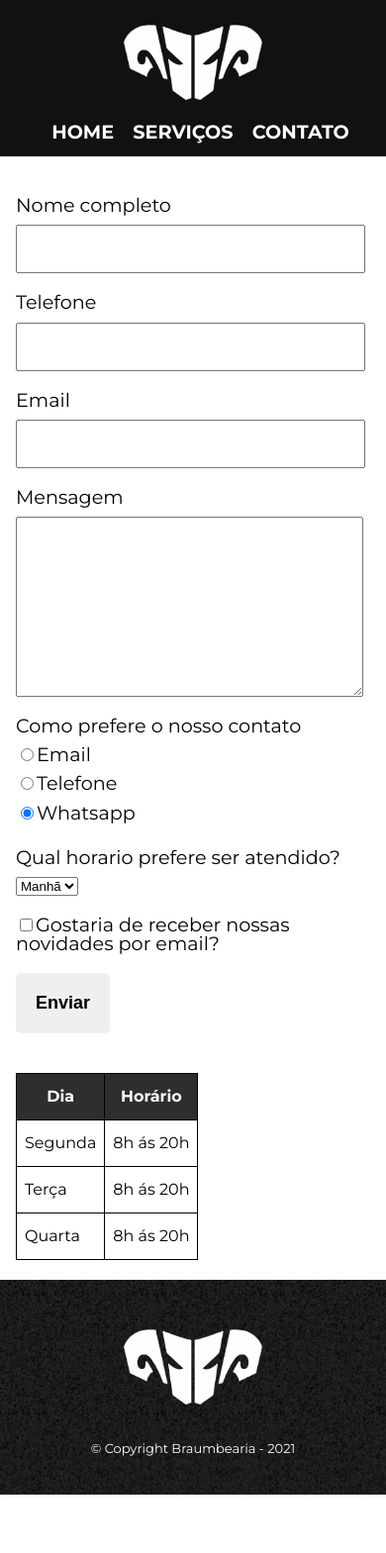
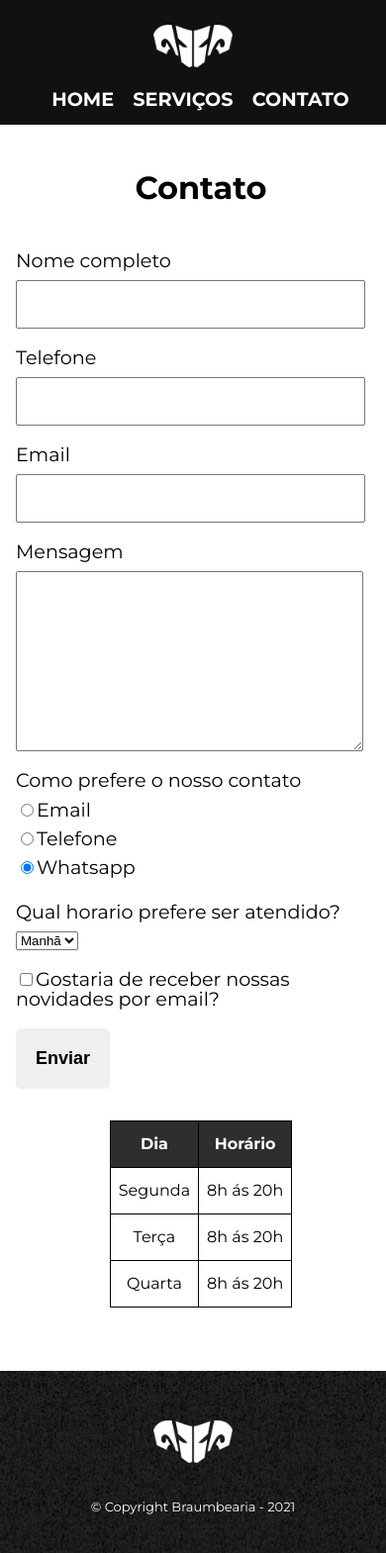
Before and after one commit to sou-carlos/braumbearia, a plain HTML site: page contato.html in a window 390 px wide. Shown: the whole page at 99% size. Before the commit the page ends 1510 px from the top, so only its background shows below. Drawn offline with Linux system fonts and the light colour scheme.

Commit message:
atualizações na parte de contato e no responsivo

```diff
--- a/contato.css
+++ b/contato.css
@@ -1,9 +1,12 @@
 main{
-margin-left: 2rem;
+    text-align: center;
+    align-items: center;
 }
 
 form{
-    margin: 40px 0;
+    margin:0;
+    display: inline-block;
+    text-align: left;
 }
 
 form label, form legend{
@@ -12,11 +15,15 @@ form label, form legend{
     margin-bottom: 10px;
 }
 
+.titulo-principal{
+    margin-bottom: 1rem;
+}
+
 .input-padrao{
     display: block;
     margin: 0 0 20px;
     padding: 15px 25px;
-    width: 30%;
+    width: 100%;
 }
 
 .checkbox{
@@ -47,7 +54,10 @@ form label, form legend{
 }
 
 table{
-    margin: 40px 0px 20px 0px ;
+    margin:auto ;
+    margin-top: 2rem;
+    margin-bottom: 4rem;
+
 }
 
 thead{
--- a/contato.html
+++ b/contato.html
@@ -32,6 +32,8 @@
     </header>
 
     <main>
+
+        <h2 class="titulo-principal">Contato</h2>
 
         <form action="" class="formulario">
             <label for="nome">Nome completo</label>
--- a/style.css
+++ b/style.css
@@ -1,9 +1,14 @@
+:root{
+    --cor-principal: #111;
+    --cor-secundaria: #00A0BA;
+}
+
 body{
     font-family: 'Montserrat', sans-serif;
 }
 
 header{
-    background: #111;
+    background: var(--cor-principal);
     padding: 15px 0px ;
 }
 
@@ -38,8 +43,8 @@ nav a {
 }
 
 nav a:hover{
-    color: #00A0BA;
-    border-bottom: 2px solid  #00A0BA;
+    color: var(--cor-secundaria);
+    border-bottom: 2px solid  var(--cor-secundaria);
 }
 
 .banner{
@@ -50,10 +55,12 @@ nav a:hover{
 
 .conteudo{
     margin: 1rem;
-    background:#CCC;
-    margin: 0;
+    background: #FEFEFE;
+}
 
-    background: #FEFEFE;
+.conteudo, .conteudo-texto, .titulo-principal{
+    margin-top: 2rem;
+    margin-bottom: 3rem;
 }
 
 .conteudo p{
@@ -93,16 +100,6 @@ em strong{
 
 }
 
-.mapa{
-    text-align: center;
-    padding-bottom: 3rem;
-}
-
-.mapa p {
-    margin: 0 0 2rem;
-}
-
-
 .missao{
     font-size: 1rem;
     line-height: 1;
@@ -114,7 +111,7 @@ em strong{
 
 .item_da_lista:before{
     content: "❆";
-    color: #00A0BA;
+    color:  var(--cor-secundaria);
     margin-right: 5px;
 }
 
@@ -123,11 +120,15 @@ em strong{
 }
 
 .beneficios{
-    background:#111;
+    background: var(--cor-principal);
     color: white;
     margin: 1rem auto;
     padding-bottom: 2rem;
     text-align: center;
+}
+
+.beneficios, .titulo-principal{
+    padding-top: 1rem;
 }
 
 .conteudo-beneficios{
@@ -146,6 +147,7 @@ em strong{
 
 .img_beneficios{
     width: 50%;
+    border: 5px solid  var(--cor-secundaria);
 }
 
 
@@ -153,10 +155,21 @@ em strong{
     width: 50%;
     margin: 1em auto;
     padding-top: 3rem;
+
 }
 
 .conteudo-texto{
     text-align: center;
+}
+
+
+.mapa{
+    text-align: center;
+    padding-bottom: 3rem;
+}
+
+.mapa p {
+    margin: 0 0 2rem;
 }
 
 footer{
@@ -176,9 +189,11 @@ footer{
         text-align: center;
     }
 
+
     .logo{
         padding-top: 10px;
         padding-bottom: 20px;
+        width: 80px;
     }
 
     .video{
@@ -203,7 +218,7 @@ footer{
     }
 
     .img_beneficios{
-        width: 100%;
+        width: calc(100% - 10px);
     }
     h1{
         text-align: center;
```
